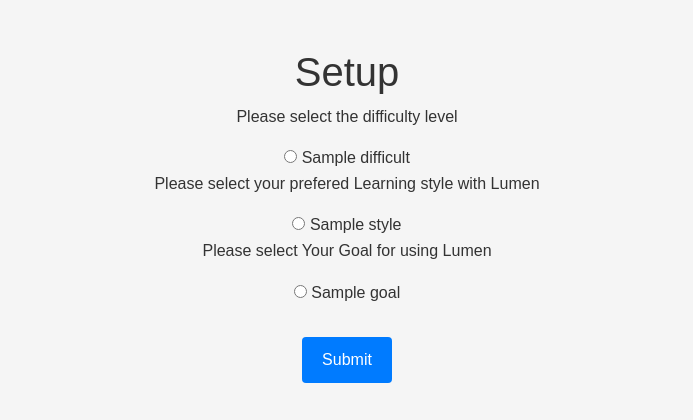
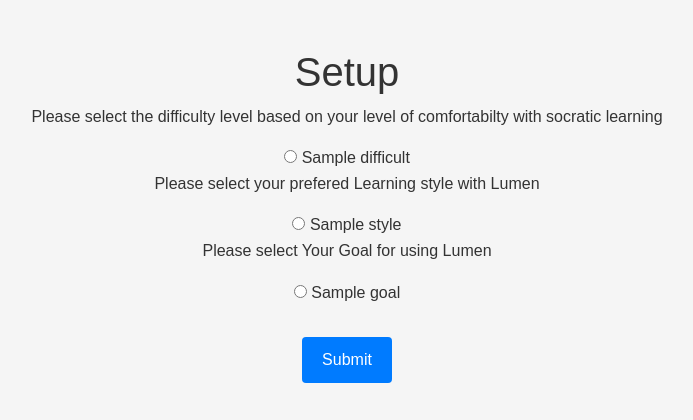
Before and after one commit to nadirrehman623-debug/Lumen, a Flask app: template templates/setup.html in a window 1280 px wide. Shown: the part 68-488 px from the top of the page, without its empty margins (293-986 px from the left). Run offline with Flask 3, Linux system fonts and the light colour scheme; the template is opened without the code that fills it: most values are stand-ins (such as "Sample title", 1, 10 or a date in 2020); some libraries are stand-ins or nearby versions.

Commit message:
Sun, Jun 7, 2026, 5:05 PM +05:30

```diff
--- a/templates/setup.html
+++ b/templates/setup.html
@@ -18,7 +18,7 @@
 </form>
 {% else %}
     <h1>Setup</h1>
-    <p>Please select the difficulty level</p>
+    <p>Please select the difficulty level based on your level of comfortabilty with socratic learning</p>
     <form action="/setup?mode=getting_started" method="post">
         {% for difficult in difficulty %}
             <div>
```
